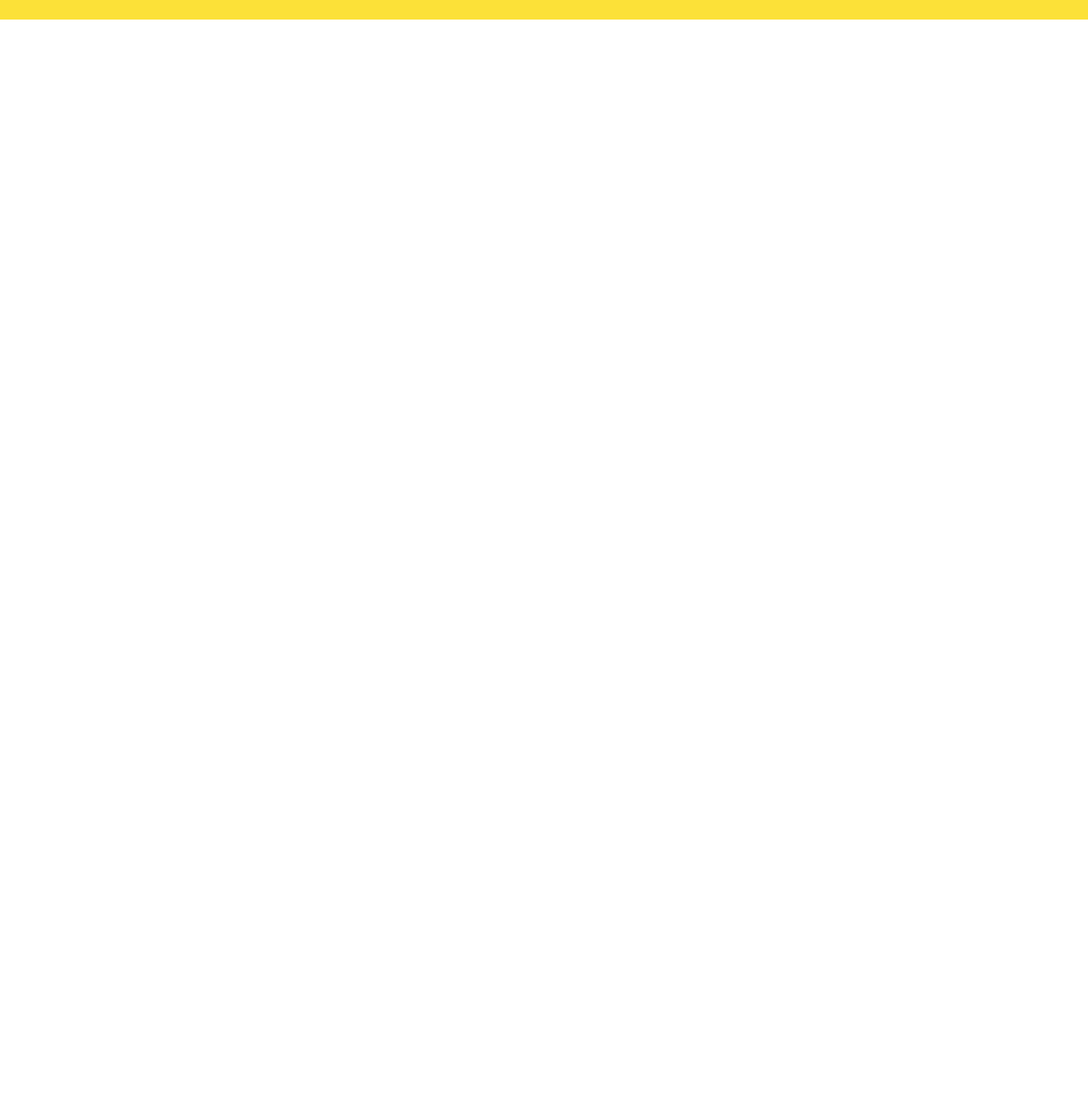
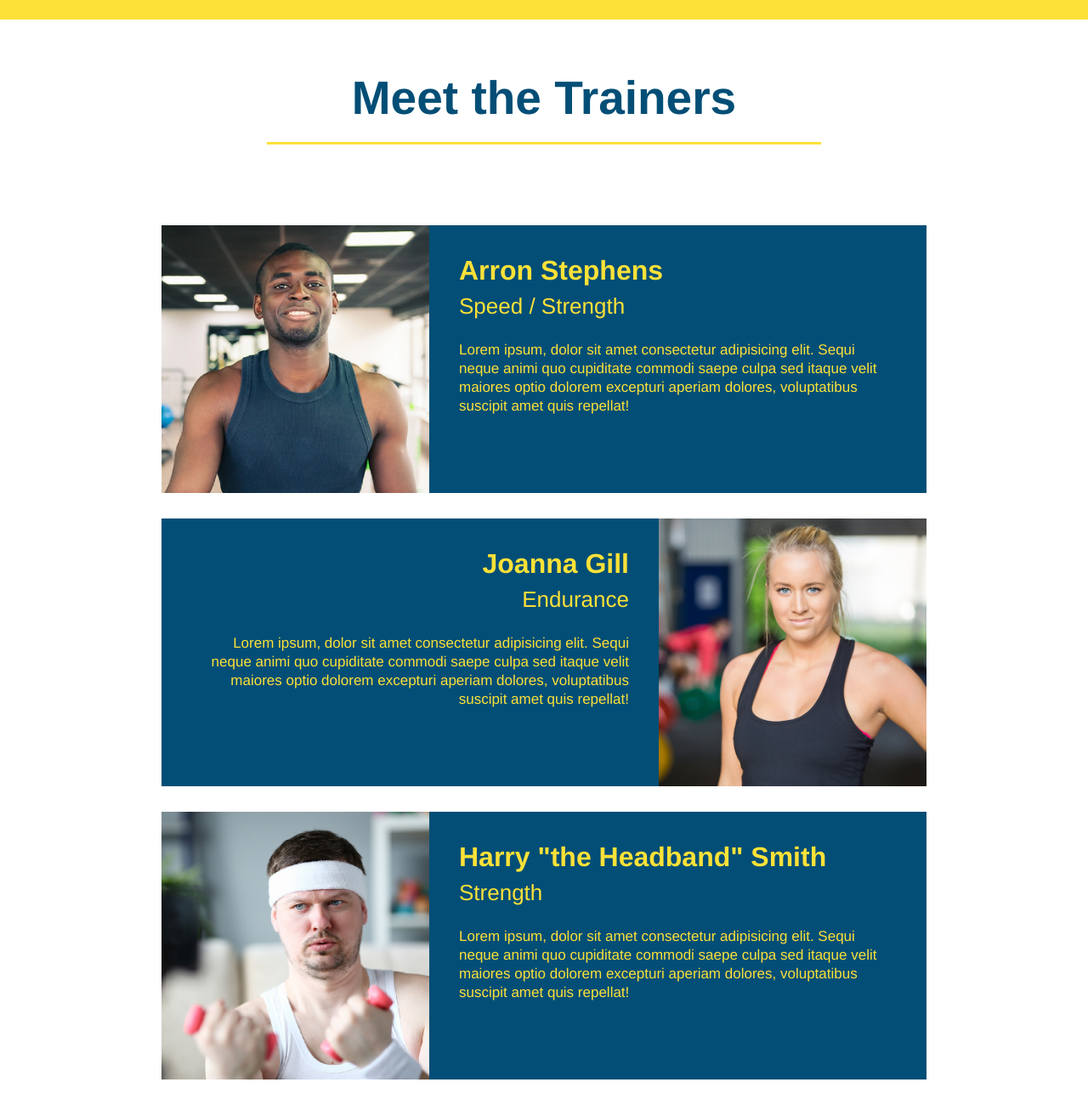
Before and after one commit to Ferry2/run-buddy, a plain HTML site: page index.html in a window 1280 px wide. Shown: the part 2697-3997 px from the top of the page at 85% size. Before the commit the page ends 2720 px from the top, so only its background shows below. Drawn offline with Linux system fonts and the light colour scheme.

Commit message:
meet the trainers section

```diff
--- a/index.html
+++ b/index.html
@@ -123,9 +123,57 @@
         <p>Bi-weekly checkins with your trainer will keep you focused</p>
       </div>
   </section>
-
         </footer>
 
+        <!-- "your trainer section START" -->
+
+        <section id="your-trainers" class="trainers">
+
+            <h2 class="section-title primary-border">
+
+                Meet the Trainers
+
+              </h2>
+
+          </section>
+
+          <!-- First trainer bio -->
+        <article class="trainer">
+            <img src="./images/trainer-1.jpg" alt="Arron Stephens in his workout clothes, ready to pump iron" />
+            <div class="trainer-bio text-left">
+                <h3>Arron Stephens</h3>
+                <h4>Speed / Strength</h4>
+                <p>Lorem ipsum, dolor sit amet consectetur adipisicing elit. Sequi neque animi quo cupiditate commodi saepe culpa sed itaque velit maiores optio dolorem excepturi aperiam dolores, voluptatibus suscipit amet quis repellat!</p>
+              </div>
+          </article>
+
+          <!-- second trainer bio -->
+        <article class="trainer">
+        <div class="trainer-bio text-right">
+         <h3>Joanna Gill</h3>
+         <h4>Endurance</h4>
+         <p>
+           Lorem ipsum, dolor sit amet consectetur adipisicing elit. Sequi neque animi quo cupiditate commodi saepe culpa sed
+           itaque velit maiores optio dolorem excepturi aperiam dolores, voluptatibus suscipit amet quis repellat!
+         </p>
+         </div>
+         <img src="./images/trainer-2.jpg" alt="Joanna Gill cooling off after a workout" />
+        </article>
+
+        <!-- third trainer bio -->
+        <article class="trainer">
+         <img src="./images/trainer-3.jpg" alt="Harry Smith wearing a headband and lifting comically small pink weights" />
+         <div class="trainer-bio text-left">
+           <h3>Harry "the Headband" Smith</h3>
+           <h4>Strength</h4>
+           <p>
+            Lorem ipsum, dolor sit amet consectetur adipisicing elit. Sequi neque animi quo cupiditate commodi saepe culpa sed
+           itaque velit maiores optio dolorem excepturi aperiam dolores, voluptatibus suscipit amet quis repellat!
+         </p>
+         </div>
+        </article>
+
+          <!-- "your trainer section END" -->
 
 </body>
 </html>
--- a/style.css
+++ b/style.css
@@ -237,3 +237,54 @@
   font-size: 38px;
 }
 /* what you do END */
+
+/*your trainers START*/
+
+.trainers {
+  text-align: center;
+}
+
+.trainer {
+  width: 900px;
+  margin: 0 auto 30px auto;
+  background: #024e76;
+  color: #fce138;
+  overflow: auto;
+}
+
+
+.trainer img {
+  width: 35%;
+  float: left;
+}
+
+.trainer-bio {
+  padding: 35px;
+  float: left;
+  width: 65%;
+}
+
+.text-left {
+  text-align: left;
+}
+
+.text-right {
+  text-align: right;
+}
+
+.trainer-bio h3 {
+  font-size: 32px;
+  margin-bottom: 8px;
+}
+
+.trainer-bio h4 {
+  font-weight: lighter;
+  font-size: 26px;
+  margin-bottom: 25px;
+}
+
+.trainer-bio p {
+  font-size: 17px;
+  line-height: 1.3;
+}
+/* your trainers END */
```
Also changed, not shown: images/trainer-1.jpg (added), images/trainer-2.jpg (added), images/trainer-3.jpg (added).
